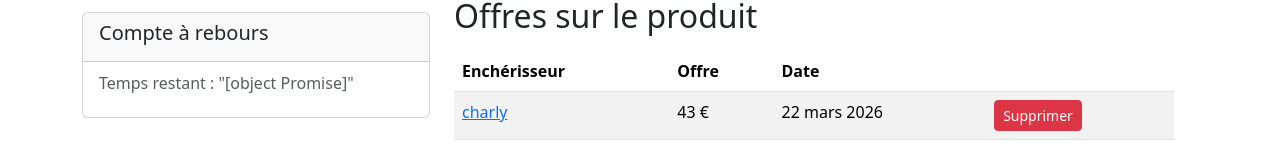
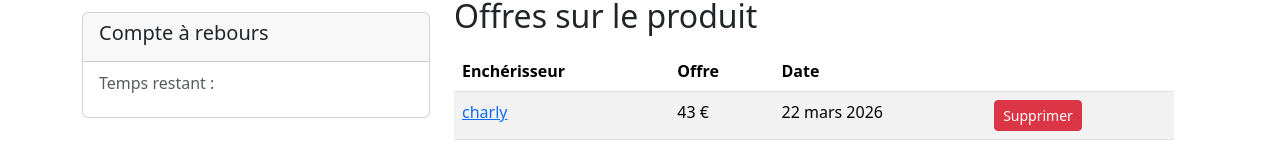
Before and after one commit to Raaaaphh/BidBayProjet, a Vue app in the folder frontend/: page /products/TODO in a window 1280 px wide. Shown: the part 646-792 px from the top of the page. Built offline with nearby package versions, Linux system fonts and the light colour scheme; no server answers.

Commit message:
Refactor getProduct function to handle fetch response asynchronously

```diff
--- a/frontend/src/views/ProductView.vue
+++ b/frontend/src/views/ProductView.vue
@@ -11,23 +11,24 @@ const router = useRouter();
 
 const productId = ref(route.params.productId);
 
-async function getProduct(): Promise<Product | null> {
+function getProduct(): Product | null | undefined {
+
   if (!productId.value) {
     return null;
   }
 
-  const response = await fetch(`http://localhost:3000/api/products/${productId.value}`);
-  if (!response.ok) {
-    return null;
-  }
+  fetch(`http://localhost:3000/api/products/${productId.value}`).then((response) => {
+    if (!response.ok) {
+      return null;
+    }
 
-  return await response.json();
+    return response.json();
+  });
 }
 
 
-
-const countdown = computed(async () => {
-  const product = await getProduct();
+const countdown = computed(() => {
+  const product = getProduct();
 
   if (!product) {
     return "";
```
